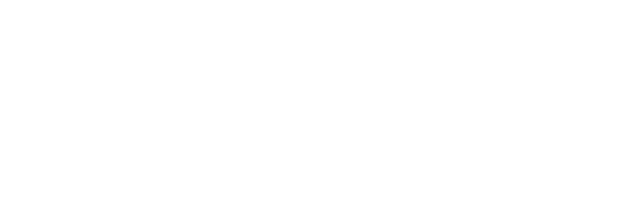
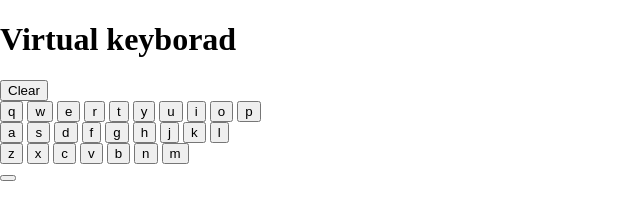
Before and after one commit to Pulzze92/virtual_keyboard, a plain HTML site: page index.html in a window 1280 px wide. Shown: the whole page, without its empty margins (0-640 px from the left). Drawn offline with Linux system fonts and the light colour scheme.

Commit message:
feat: finish layout

```diff
--- a/index.html
+++ b/index.html
@@ -1,12 +1,61 @@
 <!DOCTYPE html>
 <html lang="en">
+
 <head>
 	<meta charset="UTF-8">
 	<meta http-equiv="X-UA-Compatible" content="IE=edge">
 	<meta name="viewport" content="width=device-width, initial-scale=1.0">
-	<title>Document</title>
+	<title>Virtual keyboard</title>
+	<link rel="stylesheet" href="style.css">
 </head>
+
 <body>
+	<h1>Virtual keyborad</h1>
+	<section class="computer">
+		<div class="display-wrapper">
+			<div class="display"></div>
+		</div>
+		<button class="button_clear" type="button">Clear</button>
+	</section>
 
+	<section class="keyboard">
+		<div class="keyboard__line">
+			<button class="button__key" type="button" id="index_0">q</button>
+			<button class="button__key" type="button" id="index_1">w</button>
+			<button class="button__key" type="button" id="index_2">e</button>
+			<button class="button__key" type="button" id="index_3">r</button>
+			<button class="button__key" type="button" id="index_4">t</button>
+			<button class="button__key" type="button" id="index_5">y</button>
+			<button class="button__key" type="button" id="index_6">u</button>
+			<button class="button__key" type="button" id="index_7">i</button>
+			<button class="button__key" type="button" id="index_8">o</button>
+			<button class="button__key" type="button" id="index_9">p</button>
+		</div>
+		<div class="keyboard__line">
+			<button class="button__key" type="button" id="index_10">a</button>
+			<button class="button__key" type="button" id="index_11">s</button>
+			<button class="button__key" type="button" id="index_12">d</button>
+			<button class="button__key" type="button" id="index_13">f</button>
+			<button class="button__key" type="button" id="index_14">g</button>
+			<button class="button__key" type="button" id="index_15">h</button>
+			<button class="button__key" type="button" id="index_16">j</button>
+			<button class="button__key" type="button" id="index_17">k</button>
+			<button class="button__key" type="button" id="index_18">l</button>
+		</div>
+		<div class="keyboard__line">
+			<button class="button__key" type="button" id="index19">z</button>
+			<button class="button__key" type="button" id="index20">x</button>
+			<button class="button__key" type="button" id="index21">c</button>
+			<button class="button__key" type="button" id="index22">v</button>
+			<button class="button__key" type="button" id="index23">b</button>
+			<button class="button__key" type="button" id="index24">n</button>
+			<button class="button__key" type="button" id="index25">m</button>
+		</div>
+		<div class="keyboard__line">
+			<button class="button__key_space" type="button" id="index26"></button>
+		</div>
+	</section>
+	<script src="script.js"></script>
 </body>
+
 </html>
--- a/style.css
+++ b/style.css
@@ -0,0 +1,5 @@
+body {
+	box-sizing: border-box;
+	margin: 0;
+	font-family:
+}
```
